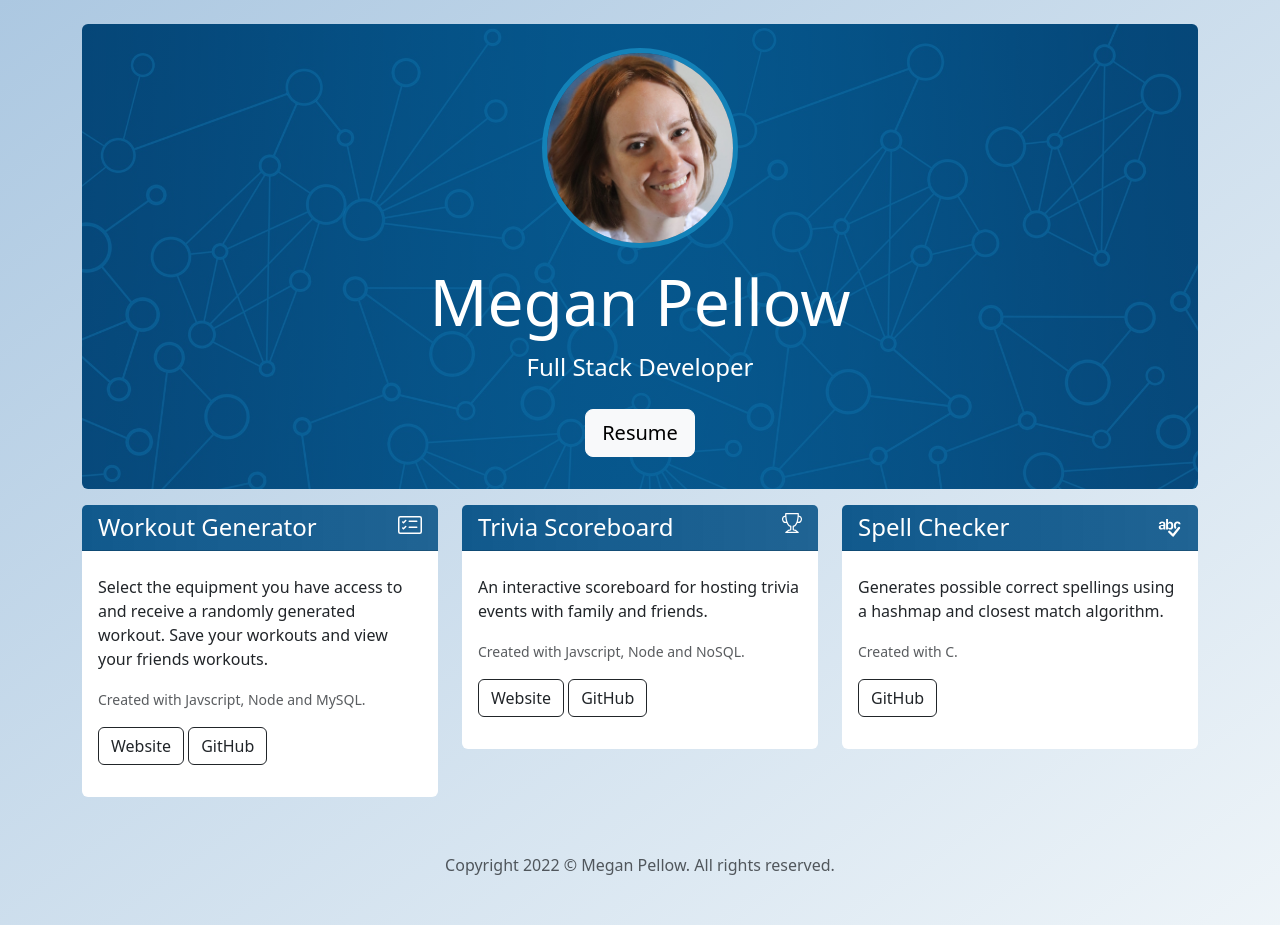
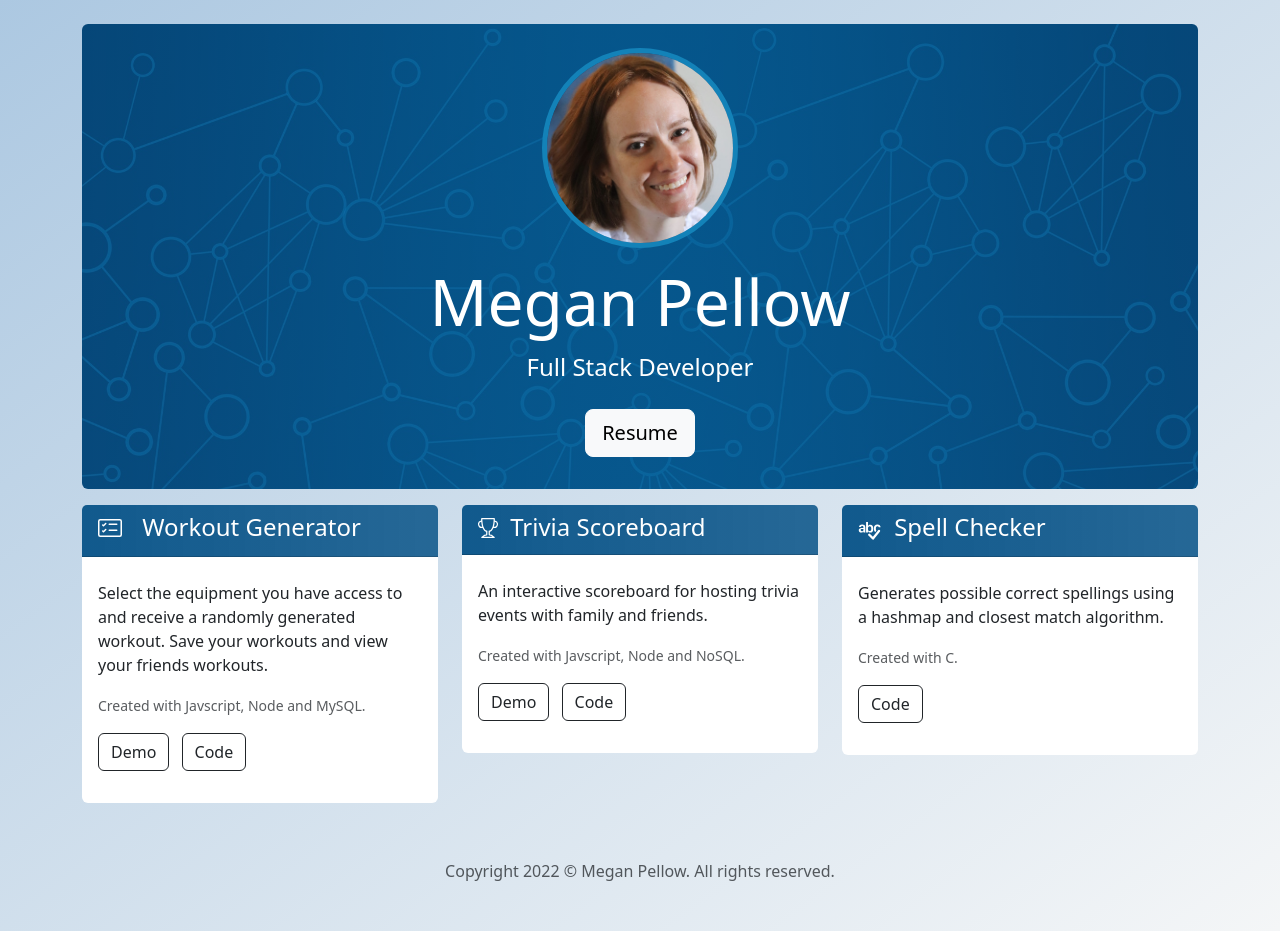
Before and after one commit to pellowm/pellowm.github.io, a plain HTML site: page index.html in a window 1280 px wide. Drawn offline with Linux system fonts and the light colour scheme.

Commit message:
adjusting button spacing

```diff
--- a/index.css
+++ b/index.css
@@ -1,13 +1,11 @@
 body {
-  background-image: linear-gradient(to bottom right, rgba(163, 194, 222, 0.9), rgba(87, 149, 190, 0.1));
+  background-image: linear-gradient(to bottom right, rgba(163, 194, 222, 0.9), rgba(149, 166, 177, 0.1));
 }
 
 .intro {
   background-color: rgba(1, 38, 64, 0.7);
   background-image: linear-gradient(rgba(6, 98, 168, 0.695), rgba(8, 99, 168, 0.715)), url("background.jpeg");
   background-size: cover;
-  opacity: 1;
-
 }
 
 .headshot {
@@ -26,5 +24,5 @@ body {
 }
 
 .project-card-header {
-  background-image: linear-gradient(to right, rgba(9, 84, 137, 0.97),  rgba(9, 84, 137, 0.90));
+  background-image: linear-gradient(to right, rgba(9, 84, 137, 0.97),  rgba(9, 84, 137, 0.88));
 }
--- a/index.html
+++ b/index.html
@@ -27,18 +27,18 @@
           <div class="col">
             <div class="project-card card mb-3 ">
               <div class="project-card-header card-header" >
-                <h4 class="my-0 fw-normal myinfo" style="display:inline;" >Workout Generator</h4>
-                <svg style="display:inline; float:right" color="white" xmlns="http://www.w3.org/2000/svg" width="24" height="24" fill="currentColor" class="bi bi-card-checklist" viewBox="0 0 16 16">
+                <svg xmlns="http://www.w3.org/2000/svg"class="mb-2 me-3" color="white" width="24" height="24" fill="currentColor" class="bi bi-card-checklist" viewBox="0 0 16 16">
                   <path d="M14.5 3a.5.5 0 0 1 .5.5v9a.5.5 0 0 1-.5.5h-13a.5.5 0 0 1-.5-.5v-9a.5.5 0 0 1 .5-.5h13zm-13-1A1.5 1.5 0 0 0 0 3.5v9A1.5 1.5 0 0 0 1.5 14h13a1.5 1.5 0 0 0 1.5-1.5v-9A1.5 1.5 0 0 0 14.5 2h-13z"/>
                   <path d="M7 5.5a.5.5 0 0 1 .5-.5h5a.5.5 0 0 1 0 1h-5a.5.5 0 0 1-.5-.5zm-1.496-.854a.5.5 0 0 1 0 .708l-1.5 1.5a.5.5 0 0 1-.708 0l-.5-.5a.5.5 0 1 1 .708-.708l.146.147 1.146-1.147a.5.5 0 0 1 .708 0zM7 9.5a.5.5 0 0 1 .5-.5h5a.5.5 0 0 1 0 1h-5a.5.5 0 0 1-.5-.5zm-1.496-.854a.5.5 0 0 1 0 .708l-1.5 1.5a.5.5 0 0 1-.708 0l-.5-.5a.5.5 0 0 1 .708-.708l.146.147 1.146-1.147a.5.5 0 0 1 .708 0z"/>
                 </svg>
+                <h4 class="my-0 fw-normal myinfo" style="display:inline;" >Workout Generator</h4>
               </div>
               <div class="project-card-body card-body">
                 <h4 class="card-title"></h4>
                 <p class="card-text"> Select the equipment you have access to and receive a randomly generated workout.  Save your workouts and view your friends workouts. <p>
                 <p class="card-text"> <small class="text-muted">Created with Javscript, Node and MySQL.</small><p>
-                <a href="https://random-wod.herokuapp.com/" class=" btn btn-medium btn-outline-dark">Website</a>
-                <a href="https://github.com/pellowm/random-workout-generator" class=" btn btn-medium btn-outline-dark">GitHub</a>
+                <a href="https://random-wod.herokuapp.com/" class=" btn btn-medium btn-outline-dark me-2">Demo</a>
+                <a href="https://github.com/pellowm/random-workout-generator" class=" btn btn-medium btn-outline-dark">Code</a>
                 </p>
               </div>
             </div>
@@ -46,34 +46,35 @@
           <div class="col">
             <div class="project-card card mb-3">
               <div class="project-card-header card-header">
-                <h4 class="my-0 fw-normal myinfo" style="display:inline;" >Trivia Scoreboard</h4>
-                <svg xmlns="http://www.w3.org/2000/svg" style="display:inline; float:right" color="white" width="20" height="20" fill="currentColor" class="bi bi-trophy" viewBox="0 0 16 16">
+                <svg xmlns="http://www.w3.org/2000/svg" class="mb-2 me-2" style="" color="white" width="20" height="20" fill="currentColor" class="bi bi-trophy" viewBox="0 0 16 16">
                   <path d="M2.5.5A.5.5 0 0 1 3 0h10a.5.5 0 0 1 .5.5c0 .538-.012 1.05-.034 1.536a3 3 0 1 1-1.133 5.89c-.79 1.865-1.878 2.777-2.833 3.011v2.173l1.425.356c.194.048.377.135.537.255L13.3 15.1a.5.5 0 0 1-.3.9H3a.5.5 0 0 1-.3-.9l1.838-1.379c.16-.12.343-.207.537-.255L6.5 13.11v-2.173c-.955-.234-2.043-1.146-2.833-3.012a3 3 0 1 1-1.132-5.89A33.076 33.076 0 0 1 2.5.5zm.099 2.54a2 2 0 0 0 .72 3.935c-.333-1.05-.588-2.346-.72-3.935zm10.083 3.935a2 2 0 0 0 .72-3.935c-.133 1.59-.388 2.885-.72 3.935zM3.504 1c.007.517.026 1.006.056 1.469.13 2.028.457 3.546.87 4.667C5.294 9.48 6.484 10 7 10a.5.5 0 0 1 .5.5v2.61a1 1 0 0 1-.757.97l-1.426.356a.5.5 0 0 0-.179.085L4.5 15h7l-.638-.479a.501.501 0 0 0-.18-.085l-1.425-.356a1 1 0 0 1-.757-.97V10.5A.5.5 0 0 1 9 10c.516 0 1.706-.52 2.57-2.864.413-1.12.74-2.64.87-4.667.03-.463.049-.952.056-1.469H3.504z"/>
                 </svg>
+                <h4 class="my-0 fw-normal myinfo" style="display:inline;" >Trivia Scoreboard</h4>
               </div>
               <div class="project-card project-card-body card-body">
                 <h4 class="card-title"></h4>
                 <p class="card-text"> An interactive scoreboard for hosting trivia events with family and friends.<p>
                 <p class="card-text"> <small class="text-muted">Created with Javscript, Node and NoSQL.</small><p>
-                <a href="https://hptrivia-341300.uc.r.appspot.com/" class=" btn btn-medium btn-outline-dark">Website</a>
-                <a href="https://github.com/pellowm/trivia-scoreboard" class=" btn btn-medium btn-outline-dark">GitHub</a>
+                <a href="https://hptrivia-341300.uc.r.appspot.com/" class="btn btn-medium btn-outline-dark me-2">Demo</a>
+                <a href="https://github.com/pellowm/trivia-scoreboard" class=" btn btn-medium btn-outline-dark">Code</a>
               </div>
             </div>
           </div>
           <div class="col">
             <div class="project-card card mb-3">
               <div class="project-card-header card-header">
-                <h4 class="my-0 fw-normal myinfo" style="display:inline;">Spell Checker</h4>
-                <svg xmlns="http://www.w3.org/2000/svg" color="white" style="display:inline; float:right" width="24" height="24" fill="currentColor" class="bi bi-spellcheck" viewBox="0 0 16 16">
+                <svg class="mb-2 me-2" xmlns="http://www.w3.org/2000/svg" color="white" style="" width="24" height="24" fill="currentColor" class="bi bi-spellcheck" viewBox="0 0 16 16">
                   <path d="M8.217 11.068c1.216 0 1.948-.869 1.948-2.31v-.702c0-1.44-.727-2.305-1.929-2.305-.742 0-1.328.347-1.499.889h-.063V3.983h-1.29V11h1.27v-.791h.064c.21.532.776.86 1.499.86zm-.43-1.025c-.66 0-1.113-.518-1.113-1.28V8.12c0-.825.42-1.343 1.098-1.343.684 0 1.075.518 1.075 1.416v.45c0 .888-.386 1.401-1.06 1.401zm-5.583 1.035c.767 0 1.201-.356 1.406-.737h.059V11h1.216V7.519c0-1.314-.947-1.783-2.11-1.783C1.355 5.736.75 6.42.69 7.27h1.216c.064-.323.313-.552.84-.552.527 0 .864.249.864.771v.464H2.346C1.145 7.953.5 8.568.5 9.496c0 .977.693 1.582 1.704 1.582zm.42-.947c-.44 0-.845-.235-.845-.718 0-.395.269-.684.84-.684h.991v.538c0 .503-.444.864-.986.864zm8.897.567c-.577-.4-.9-1.088-.9-1.983v-.65c0-1.42.894-2.338 2.305-2.338 1.352 0 2.119.82 2.139 1.806h-1.187c-.04-.351-.283-.776-.918-.776-.674 0-1.045.517-1.045 1.328v.625c0 .468.121.834.343 1.067l-.737.92z"/>
                   <path d="M14.469 9.414a.75.75 0 0 1 .117 1.055l-4 5a.75.75 0 0 1-1.116.061l-2.5-2.5a.75.75 0 1 1 1.06-1.06l1.908 1.907 3.476-4.346a.75.75 0 0 1 1.055-.117z"/>
                 </svg>
+                <h4 class="my-0 fw-normal myinfo" style="display:inline-block">Spell Checker</h4>
+
               </div>
               <div class="project-card-body card-body">
                 <h4 class="card-title"></h4>
                 <p class="card-text"> Generates possible correct spellings using a hashmap and closest match algorithm.<p>
                 <p class="card-text"> <small class="text-muted">Created with C.</small><p>
-                <a href="https://github.com/pellowm/spell-checker" class=" btn btn-medium btn-outline-dark">GitHub</a>
+                <a href="https://github.com/pellowm/spell-checker" class=" btn btn-medium btn-outline-dark">Code</a>
               </div>
             </div>
          </div>
```
